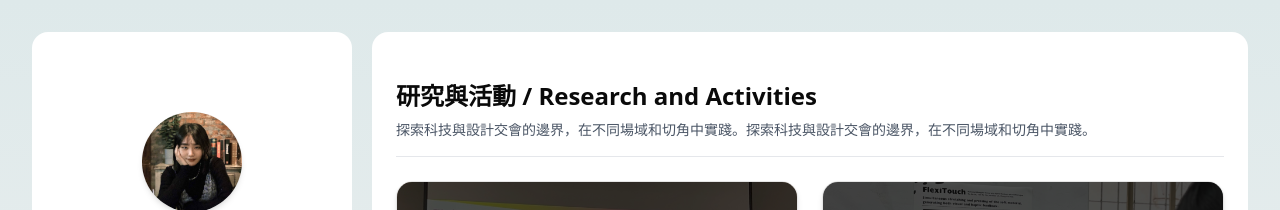
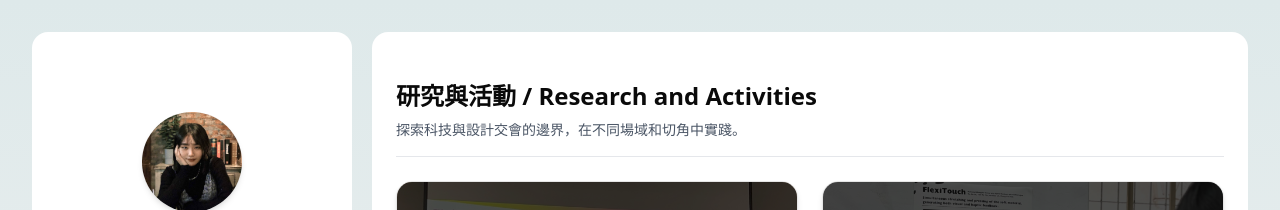
Before and after one commit to Yunyuhu/Yunyu-Web-DigitalProfile, a Next.js app: page /research in a window 1280 px wide. Shown: the top 210 px of the page. Built offline with nearby package versions, Linux system fonts and the light colour scheme.

Commit message:
fix(research): remove duplicated intro sentence

```diff
--- a/src/app/research/page.js
+++ b/src/app/research/page.js
@@ -44,7 +44,7 @@ export default function Research() {
         <div className="flex flex-col w-full">
           <h1 className="text-2xl font-bold">研究與活動 / Research and Activities</h1>
           <h3 className="text-sm text-gray-600 mt-2">
-          探索科技與設計交會的邊界，在不同場域和切角中實踐。探索科技與設計交會的邊界，在不同場域和切角中實踐。
+          探索科技與設計交會的邊界，在不同場域和切角中實踐。
           </h3>
           <div className="w-full h-px bg-gray-200 mt-4" />
         </div>
```
